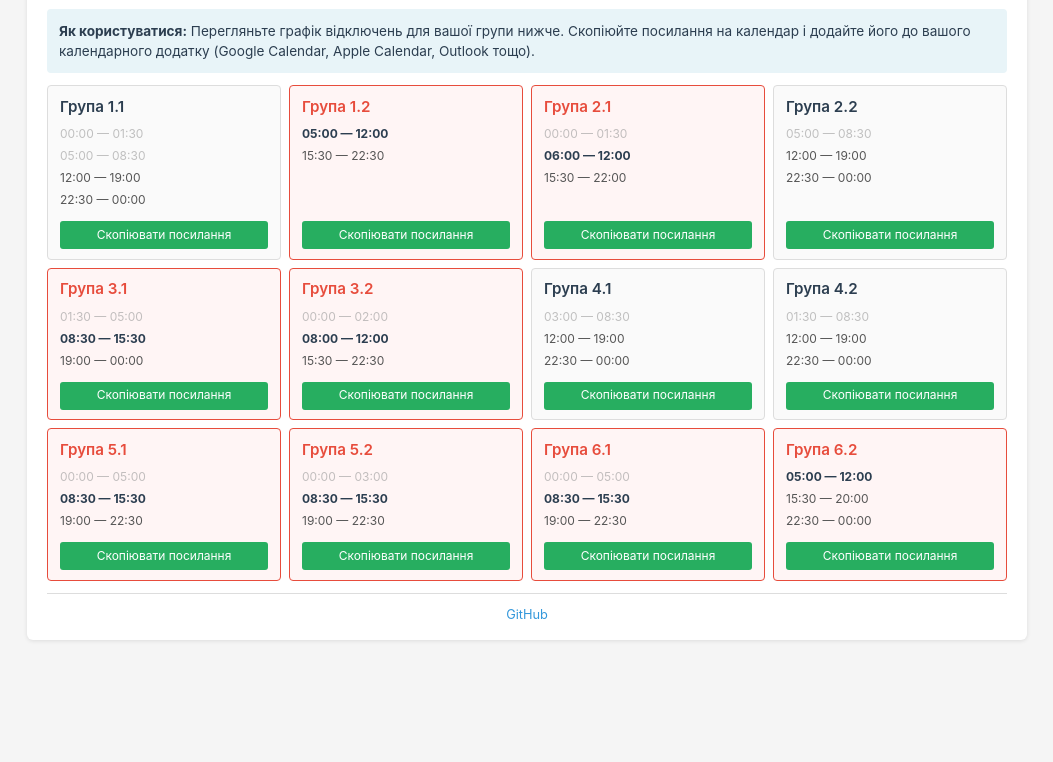
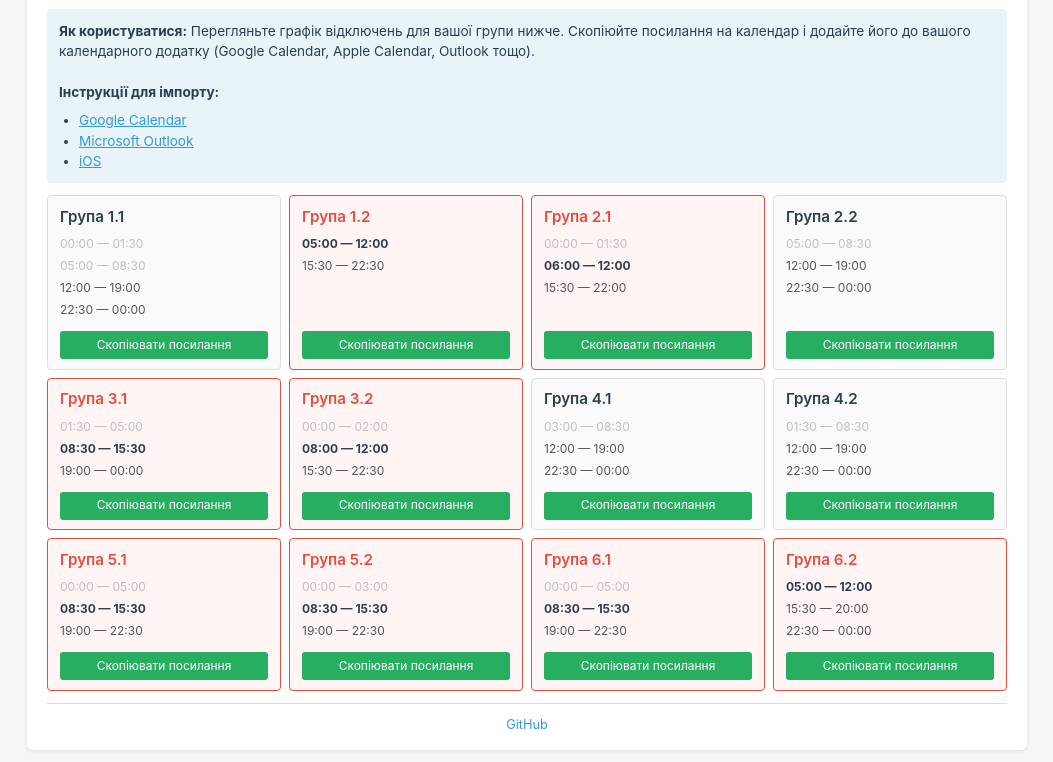
Before and after one commit to aliend/loe-poweroff, a website: page docs/index.html in a window 1280 px wide. Shown: the part 65-827 px from the top of the page, without its empty margins (113-1166 px from the left). Before the commit the page ends 800 px from the top, so only its background shows below. Drawn offline with Linux system fonts and the light colour scheme.

Commit message:
Add import instructions for calendar links in index.html and parsePowerOn.js; enhance user guidance for calendar integration.

```diff
--- a/docs/index.html
+++ b/docs/index.html
@@ -154,6 +154,13 @@
     </header>
     <div class="description">
       <strong>Як користуватися:</strong> Перегляньте графік відключень для вашої групи нижче. Скопіюйте посилання на календар і додайте його до вашого календарного додатку (Google Calendar, Apple Calendar, Outlook тощо).
+      <br><br>
+      <strong>Інструкції для імпорту:</strong>
+      <ul style="margin-top: 0.5rem; margin-left: 1.25rem; padding-left: 0;">
+        <li><a href="https://support.google.com/calendar/answer/37118?hl=uk" target="_blank" rel="noopener noreferrer" style="color: #3498db; text-decoration: underline;">Google Calendar</a></li>
+        <li><a href="https://support.microsoft.com/uk-ua/office/%D1%96%D0%BC%D0%BF%D0%BE%D1%80%D1%82-%D0%BA%D0%B0%D0%BB%D0%B5%D0%BD%D0%B4%D0%B0%D1%80%D1%96%D0%B2-%D0%B4%D0%BE-outlook-8e8364e1-400e-4c0f-a573-fe76b5a2d379" target="_blank" rel="noopener noreferrer" style="color: #3498db; text-decoration: underline;">Microsoft Outlook</a></li>
+        <li><a href="https://support.apple.com/uk-ua/guide/iphone/iph3d1110d4/16.0/ios/16.0" target="_blank" rel="noopener noreferrer" style="color: #3498db; text-decoration: underline;">iOS</a></li>
+      </ul>
     </div>
     <div class="groups">
       <div class="group-card">
```
Also changed, not shown: parsePowerOn.js (+7 -0 lines).
